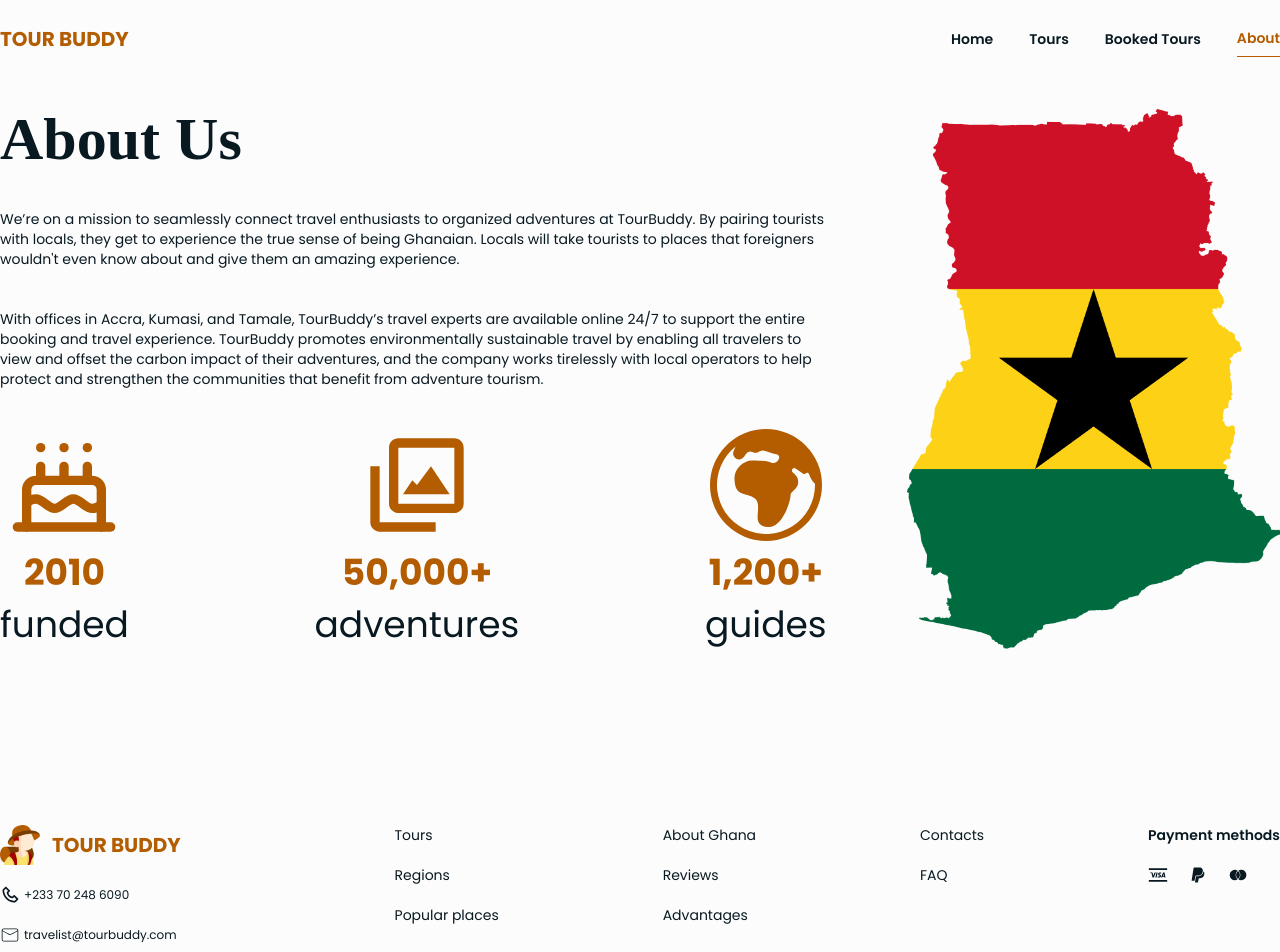
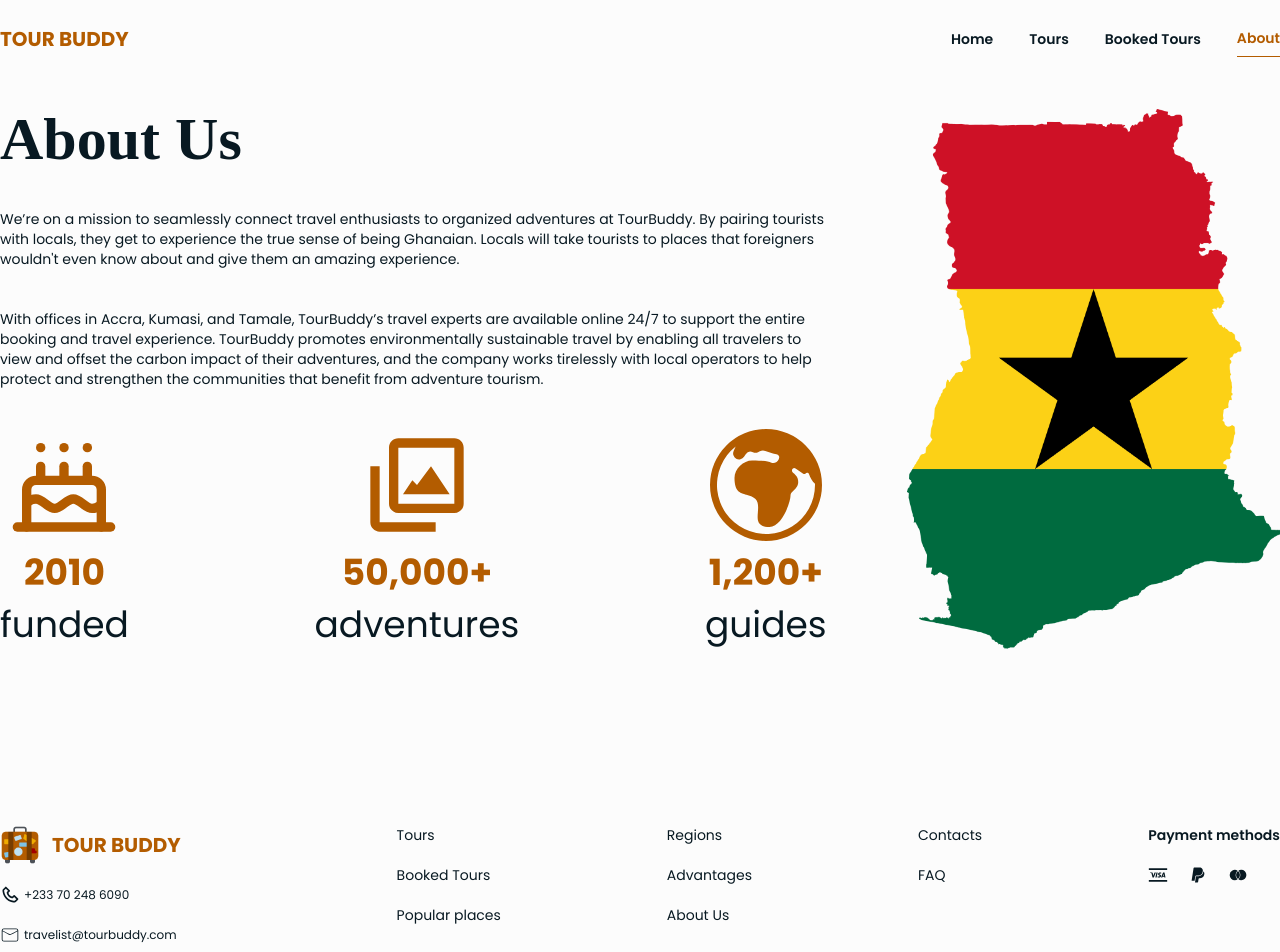
Before and after one commit to numofran6/tour-buddy-frontend, a React (Vite) app: page /about in a window 1280 px wide. Shown: the top 952 px of the page. Built offline with nearby package versions, Linux system fonts and the light colour scheme; a web font is replaced by a local one.

Commit message:
COMPLETE: booking functionality

```diff
--- a/src/App.jsx
+++ b/src/App.jsx
@@ -1,5 +1,5 @@
 import { Route, Routes } from 'react-router-dom';
-import { About, BookedTours, Home, TourDetails, Tours } from './views';
+import { About, BookedTours, Home, NoPage, TourDetails, Tours } from './views';
 
 function App() {
 	return (
@@ -10,6 +10,8 @@
 				<Route path="/tour/:tourid" element={<TourDetails />} />
 				<Route path="/booked-tours" element={<BookedTours />} />
 				<Route path="/about" element={<About />} />
+
+				<Route path="*" element={<NoPage />} />
 			</Routes>
 		</>
 	);
--- a/src/shared/components/layout/Layout.jsx
+++ b/src/shared/components/layout/Layout.jsx
@@ -74,31 +74,31 @@
 					<Link to={'/tours'} className="footer-link gb-transition">
 						Tours
 					</Link>
-					<Link to={'/regions'} className="footer-link gb-transition">
-						Regions
+					<Link to={'/booked-tours'} className="footer-link gb-transition">
+						Booked Tours
 					</Link>
-					<Link to={'/popular'} className="footer-link gb-transition">
+					<Link to={'/#popular'} className="footer-link gb-transition">
 						Popular places
 					</Link>
 				</div>
 
 				<div className="space-y-5 flex flex-col">
-					<Link to={'/tours'} className="footer-link gb-transition">
-						About Ghana
+					<Link to={'/#regions'} className="footer-link gb-transition">
+						Regions
 					</Link>
-					<Link to={'/regions'} className="footer-link gb-transition">
-						Reviews
+					<Link to={'/#advantages'} className="footer-link gb-transition">
+						Advantages
 					</Link>
-					<Link to={'/popular'} className="footer-link gb-transition">
-						Advantages
+					<Link to={'/about'} className="footer-link gb-transition">
+						About Us
 					</Link>
 				</div>
 
 				<div className="space-y-5 flex flex-col">
-					<Link to={'/contacts'} className="footer-link gb-transition">
+					<Link to={'/#contact-us'} className="footer-link gb-transition">
 						Contacts
 					</Link>
-					<Link to={'/faqs'} className="footer-link gb-transition">
+					<Link to={'/#faqs'} className="footer-link gb-transition">
 						FAQ
 					</Link>
 				</div>
--- a/src/views/home/Header.jsx
+++ b/src/views/home/Header.jsx
@@ -17,9 +17,6 @@
 				</p>
 			</div>
 
-			{/* <div className="h-[60vh]">
-				<img src="" alt="" className="h-full w-full img-bg object-cover" />
-			</div> */}
 			<section>
 				<Search />
 			</section>
--- a/src/views/home/Home.css
+++ b/src/views/home/Home.css
@@ -4,7 +4,7 @@
 }
 
 .search-container {
-	@apply py-20 min-h-[60vh] bg-[#295B5F] text-[#fcfcfc]
+	@apply py-20 min-h-[60vh] bg-[#295B5F] bg-opacity-80 text-[#fcfcfc]
 	flex flex-col items-center justify-center space-y-8;
 }
 
--- a/src/views/home/Home.jsx
+++ b/src/views/home/Home.jsx
@@ -13,23 +13,23 @@
 			<Header />
 
 			<main>
-				<section className="py-20">
+				<section className="py-20" id="regions">
 					<Regions />
 				</section>
 
-				<section>
+				<section id="faqs">
 					<HowItWorks />
 				</section>
 
-				<section className="pt-40 pb-10">
+				<section className="pt-40 pb-10" id="popular">
 					<Featured />
 				</section>
 
-				<section className="py-20">
+				<section className="py-20" id="advantages">
 					<Advantages />
 				</section>
 
-				<section>
+				<section id="contact-us">
 					<ContactUs />
 				</section>
 			</main>
--- a/src/views/home/Search.jsx
+++ b/src/views/home/Search.jsx
@@ -75,6 +75,13 @@
 	};
 
 	return (
+		<div
+			style={{
+				backgroundImage:
+					'url(https://images.unsplash.com/photo-1522678073884-26b1b87526e4?ixlib=rb-4.0.3&ixid=M3wxMjA3fDB8MHxwaG90by1wYWdlfHx8fGVufDB8fHx8fA%3D%3D&auto=format&fit=crop&w=1535&q=80)',
+			}}
+			className="bg-cover"
+		>
 			<div className="search-container">
 				<form onSubmit={handleSubmit} className="flex items-center space-x-12">
 					<Stack width="200px">
@@ -174,5 +181,6 @@
 					</IconButton>
 				</form>
 			</div>
+		</div>
 	);
 };
--- a/src/views/index.js
+++ b/src/views/index.js
@@ -3,5 +3,6 @@
 import { TourDetails } from "./tour-details/TourDetails";
 import { BookedTours } from "./booked-tours/BookedTours";
 import { About } from "./about/About";
+import { NoPage } from "./no-page/NoPage";
 
-export { Home, Tours, TourDetails, BookedTours, About }
+export { Home, Tours, TourDetails, BookedTours, About, NoPage }
--- /dev/null
+++ b/src/views/no-page/NoPage.jsx
@@ -0,0 +1,17 @@
+import { Link } from 'react-router-dom';
+import { Layout } from '../../shared/components';
+import { Button } from '@mui/material';
+
+export const NoPage = () => {
+	return (
+		<Layout>
+			<div className="no-page-container">
+				<h1 className="text-4xl font-heading">404 | Page Not Found</h1>
+
+				<Link to={'/'}>
+					<Button>Home</Button>
+				</Link>
+			</div>
+		</Layout>
+	);
+};
--- a/src/views/tour-details/TourDetails.jsx
+++ b/src/views/tour-details/TourDetails.jsx
@@ -1,6 +1,6 @@
 import { useCallback, useEffect, useRef, useState } from 'react';
 import { Layout } from '../../shared/components';
-import { IconButton, MenuItem, TextField } from '@mui/material';
+import { IconButton, MenuItem, Rating, TextField } from '@mui/material';
 import { FaMapPin } from 'react-icons/fa';
 import { useLocation, useNavigate } from 'react-router-dom';
 import { BsEmojiFrownFill } from 'react-icons/bs';
@@ -135,12 +135,25 @@
 			{tour ? (
 				<Layout>
 					<main className="max-w-container space-y-5 py-8 mb-20">
-						<div>
+						<div className="space-y-1">
 							<h1 className="font-heading text-5xl">{tour?.title}</h1>
 							<h4 className="flex items-center space-x-1 text-xl">
 								<FaMapPin className="text-[#B35C00] w-5 h-5" />{' '}
 								<span>{tour?.region}</span>
 							</h4>
+							<div className="flex items-center">
+								<span className="font-semibold">Rating:</span>
+								<Rating
+									value={tour.rating}
+									precision={0.5}
+									size="small"
+									readOnly
+									className="ml-2"
+								/>
+							</div>
+							<h6>
+								<span className="font-semibold">Price:</span> ${tour.price}
+							</h6>
 						</div>
 
 						<div className="flex items-center justify-between">
@@ -294,7 +307,7 @@
 				<Layout>
 					<div className="no-page-container">
 						<BsEmojiFrownFill className="w-20 h-20" />
-						<h1 className="text-4xl font-heading">404 TOUR NOT FOUND</h1>
+						<h1 className="text-4xl font-heading">404 | Tour Not Found</h1>
 					</div>
 				</Layout>
 			)}
--- a/src/views/tours/Tours.jsx
+++ b/src/views/tours/Tours.jsx
@@ -13,7 +13,7 @@
 
 	useEffect(() => {
 		window.scroll(0, 0);
-	});
+	}, []);
 
 	return (
 		<Layout>
```
Also changed, not shown: src/assets/logo.png. Lines whose indentation alone changed are shown as unchanged.
